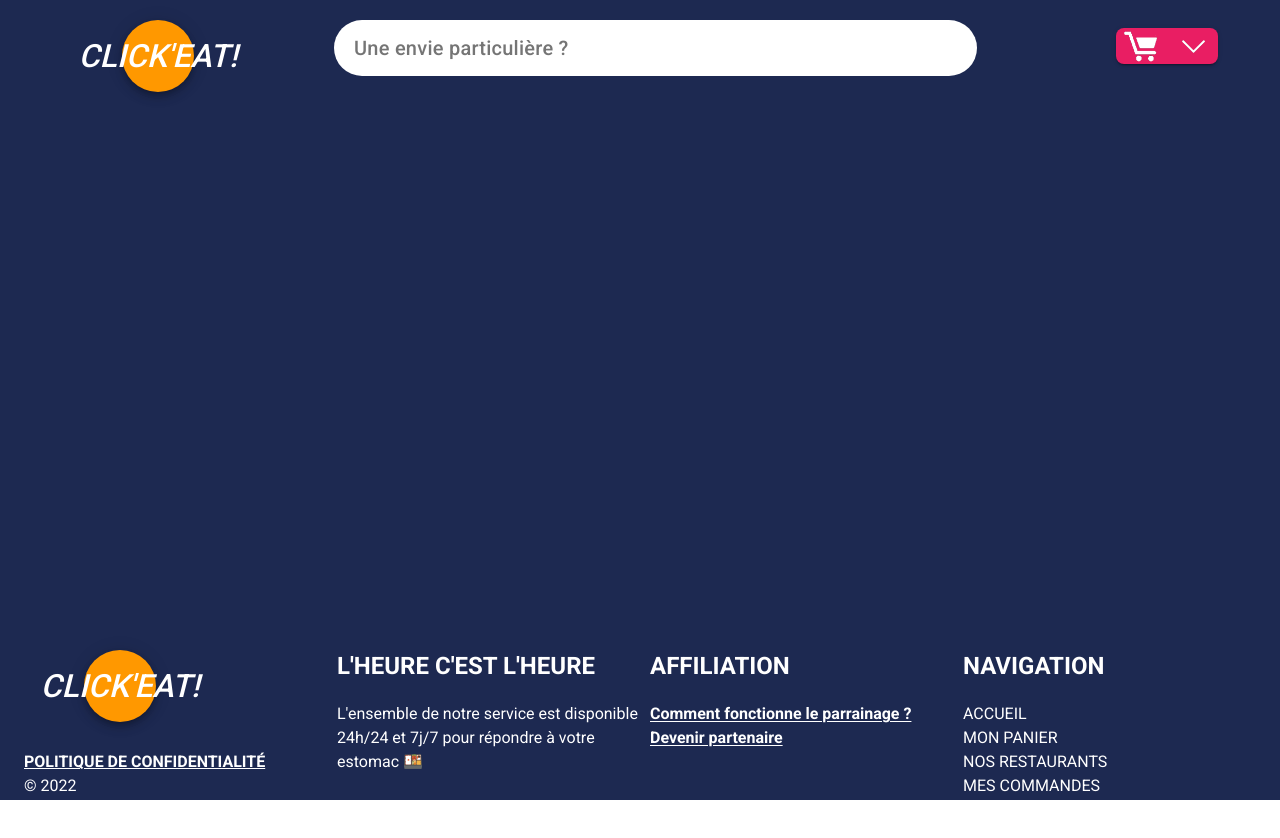
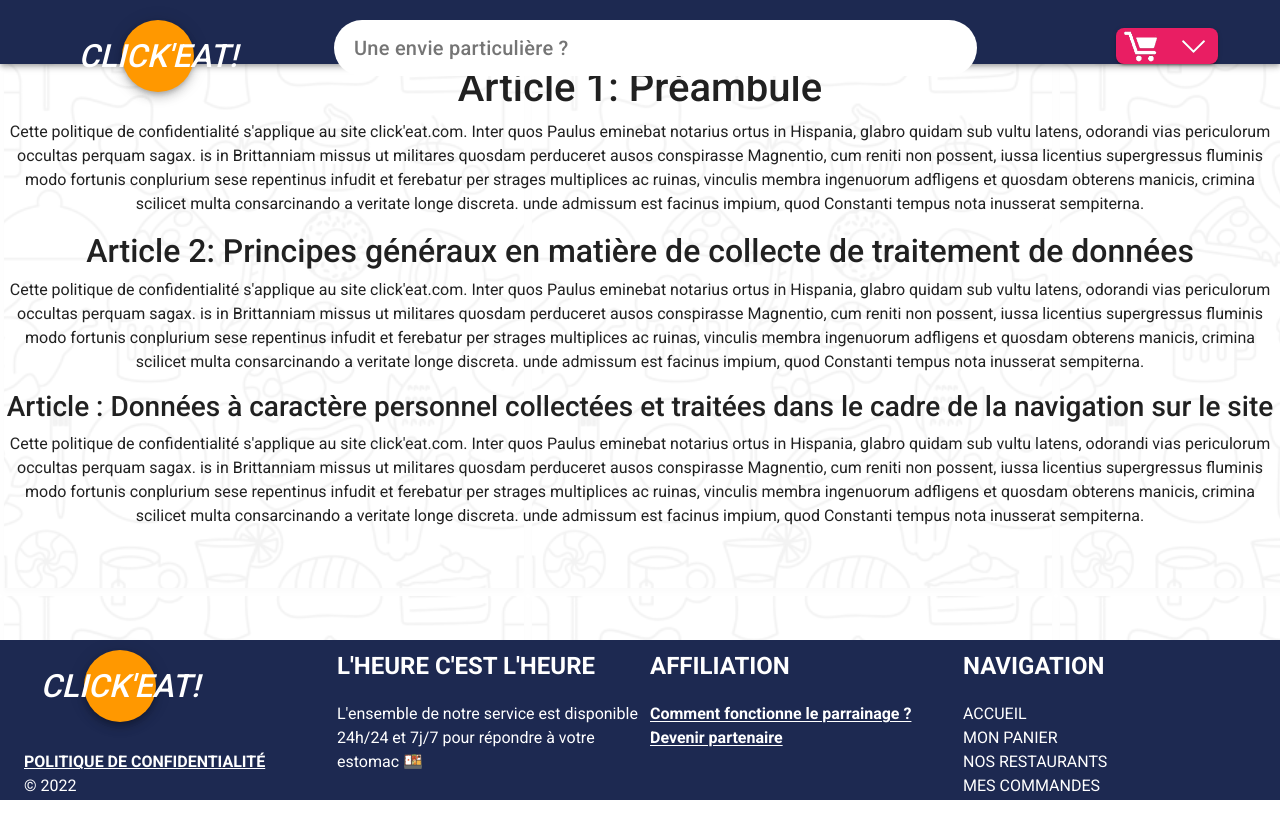
Before and after one commit to valentinpain/Click-eat, a Nuxt app in the folder Clickeat/clickeat/: page /policy in a window 1280 px wide. Shown: the top 838 px of the page. Built offline with nearby package versions, Linux system fonts and the light colour scheme.

Commit message:
Register popup

```diff
--- /dev/null
+++ b/Clickeat/clickeat/pages/policy.vue
@@ -0,0 +1,66 @@
+<template>
+  <div class="Background">
+    <v-row>
+      <v-col class="text-center">
+        <h1>Article 1: Préambule</h1>
+        <p>
+          Cette politique de confidentialité s'applique au site click'eat.com.
+          Inter quos Paulus eminebat notarius ortus in Hispania, glabro quidam
+          sub vultu latens, odorandi vias periculorum occultas perquam sagax. is
+          in Brittanniam missus ut militares quosdam perduceret ausos
+          conspirasse Magnentio, cum reniti non possent, iussa licentius
+          supergressus fluminis modo fortunis conplurium sese repentinus infudit
+          et ferebatur per strages multiplices ac ruinas, vinculis membra
+          ingenuorum adfligens et quosdam obterens manicis, crimina scilicet
+          multa consarcinando a veritate longe discreta. unde admissum est
+          facinus impium, quod Constanti tempus nota inusserat sempiterna.
+        </p>
+        <h2>
+          Article 2: Principes généraux en matière de collecte de traitement de
+          données
+        </h2>
+        <p>
+          Cette politique de confidentialité s'applique au site click'eat.com.
+          Inter quos Paulus eminebat notarius ortus in Hispania, glabro quidam
+          sub vultu latens, odorandi vias periculorum occultas perquam sagax. is
+          in Brittanniam missus ut militares quosdam perduceret ausos
+          conspirasse Magnentio, cum reniti non possent, iussa licentius
+          supergressus fluminis modo fortunis conplurium sese repentinus infudit
+          et ferebatur per strages multiplices ac ruinas, vinculis membra
+          ingenuorum adfligens et quosdam obterens manicis, crimina scilicet
+          multa consarcinando a veritate longe discreta. unde admissum est
+          facinus impium, quod Constanti tempus nota inusserat sempiterna.
+        </p>
+        <h3>
+          Article : Données à caractère personnel collectées et traitées dans le cadre de la navigation sur le site
+        </h3>
+        <p>
+          Cette politique de confidentialité s'applique au site click'eat.com.
+          Inter quos Paulus eminebat notarius ortus in Hispania, glabro quidam
+          sub vultu latens, odorandi vias periculorum occultas perquam sagax. is
+          in Brittanniam missus ut militares quosdam perduceret ausos
+          conspirasse Magnentio, cum reniti non possent, iussa licentius
+          supergressus fluminis modo fortunis conplurium sese repentinus infudit
+          et ferebatur per strages multiplices ac ruinas, vinculis membra
+          ingenuorum adfligens et quosdam obterens manicis, crimina scilicet
+          multa consarcinando a veritate longe discreta. unde admissum est
+          facinus impium, quod Constanti tempus nota inusserat sempiterna.
+        </p>
+      </v-col>
+    </v-row>
+  </div>
+</template>
+
+<script>
+export default {}
+</script>
+
+
+<style scoped>
+.Background {
+  width: 100%;
+  height: 100%;
+  background-image: url('./../assets/Background/bg.svg');
+  background-repeat: repeat;
+}
+</style>
--- a/Clickeat/clickeat/pages/testons.vue
+++ b/Clickeat/clickeat/pages/testons.vue
@@ -5,7 +5,12 @@
         <v-card style="max-width: 40rem">
           <v-col class="mt-4" align="center" justify="center">
             <h1>Inscription</h1>
-            <v-text-field label="Nom" :rules="nameRules" required>
+            <v-text-field
+              label="Nom"
+              v-model="name"
+              :rules="nameRules"
+              required
+            >
             </v-text-field>
             <v-text-field
               label="Prénom"
@@ -32,9 +37,10 @@
                   required
                 ></v-select>
               </v-col>
-              <v-col >
+              <v-col>
                 <v-select
-                  :items="role"
+                v-model="role"
+                  :items="roles"
                   :rules="rules.role"
                   label="Qui etes-vous?"
                   required
@@ -63,7 +69,7 @@
               @click:append="show1 = !show1"
             ></v-text-field>
 
-            <v-checkbox color="green" rules>
+            <v-checkbox color="green">
               <template v-slot:label>
                 <div @click.stop="">
                   Do you accept the
@@ -74,13 +80,7 @@
               </template>
             </v-checkbox>
 
-            <v-btn
-              :disabled="!valid"
-              color="success"
-              class="mr-4"
-              @click="validate"
-              v-on:click="update()"
-            >
+            <v-btn color="success" class="mr-4" v-on:click="signUp">
               Inscrire
             </v-btn>
           </v-col>
@@ -116,6 +116,7 @@
 </template>
 
 <script>
+import axios from 'axios'
 export default {
   name: 'LoginPage',
   data() {
@@ -127,38 +128,72 @@ export default {
         min: (v) => v.length >= 8 || 'Min 8 characters',
       },
       Pays: ['France'],
-      role: ['Client','Livreur','Restaurateur'],
+      roles: ['Client', 'Livreur', 'Restaurateur'],
       value: 30,
       rulesAge: [(v) => v > 16 || '16 ans minimum'],
       conditions: false,
       content:
         'Lorem ipsum dolor sit amet, consectetur adipiscing elit. Integer nec odio. Praesent libero. Sed cursus ante dapibus diam. Sed nisi. Nulla quis sem at nibh elementum imperdiet. Duis sagittis ipsum. Praesent mauris. Fusce nec tellus sed augue semper porta. Mauris massa. Vestibulum lacinia arcu eget nulla. Class aptent taciti sociosqu ad litora torquent per conubia nostra, per inceptos himenaeos. Curabitur sodales ligula in libero. Sed dignissim lacinia nunc.',
       terms: false,
-      email: '',
       nameRules: [(v) => !!v || 'Required'],
       emailRules: [
         (v) => !!v || 'E-mail is required',
         (v) => /.+@.+/.test(v) || 'E-mail must be valid',
       ],
 
-      el: '#app',
-      dataa() {
-        return {
-          info: null,
-        }
-      },
-      mounted() {
-        axios
-          .get('https://api.coindesk.com/v1/bpi/currentprice.json')
-          .then((response) => (this.info = response))
-      },
+      name: '',
+      email: '',
+      password: '',
+      role:'',
     }
   },
-  methods:{
-    update(){
-      axios.post()
-    }
-  }
+  methods: {
+    signUp() {
+      let temp
+      if (this.role == 'Client') {
+        temp = 1
+      }
+
+      else if (this.role == 'Livreur') {
+        temp = 2
+      }
+      else if (this.role == 'Restaurateur') {
+        temp = 3
+      }
+      var axios = require('axios')
+      var data = JSON.stringify({
+        email_user: this.email,
+        password_user: this.password,
+        id_role: temp,
+      })
+
+      var config = {
+        method: 'post',
+        url: 'http://localhost:8000/user',
+        headers: {
+          'Content-Type': 'application/json',
+        },
+        data: data,
+      }
+      axios(config)
+        .then(function (response) {
+          if (
+            response.data ==
+            'Password or email cannot be empty. Or email is already used'
+          ) {
+            alert('Password or email cannot be empty. Or email is already used')
+          }
+          else {
+            alert('Vous êtes bien inscris')
+          }
+          console.log(JSON.stringify(response.data))
+        })
+
+        .catch(function (error) {
+          console.log(error)
+        })
+    },
+  },
 }
 </script>
 
```
